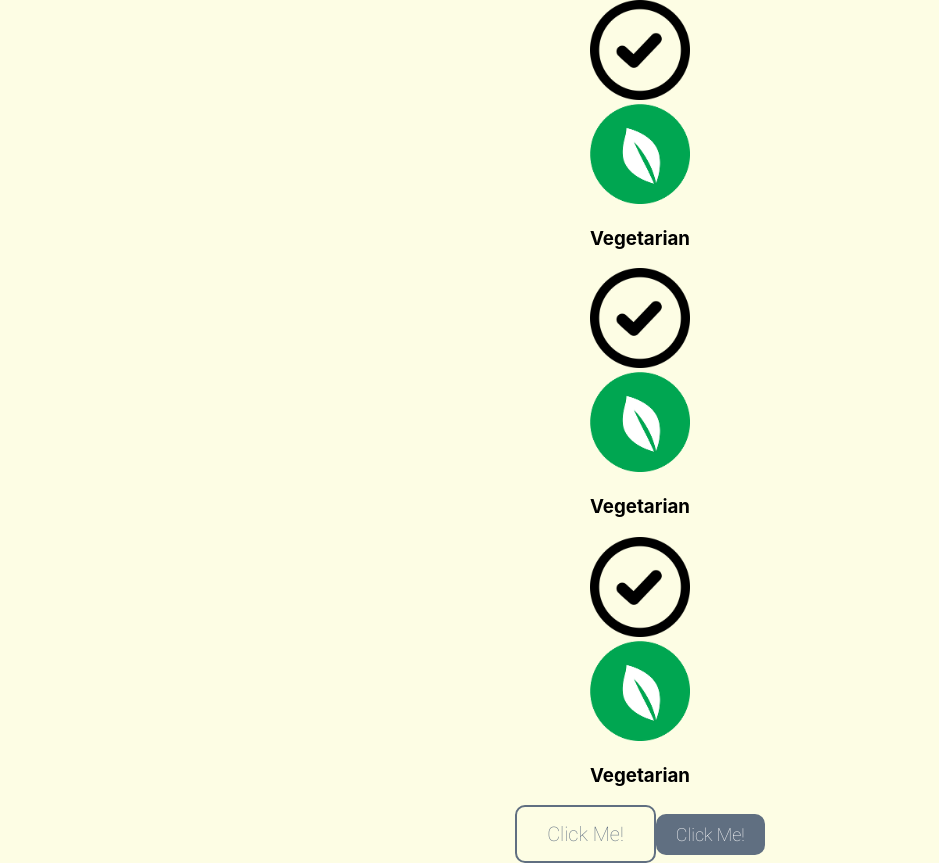
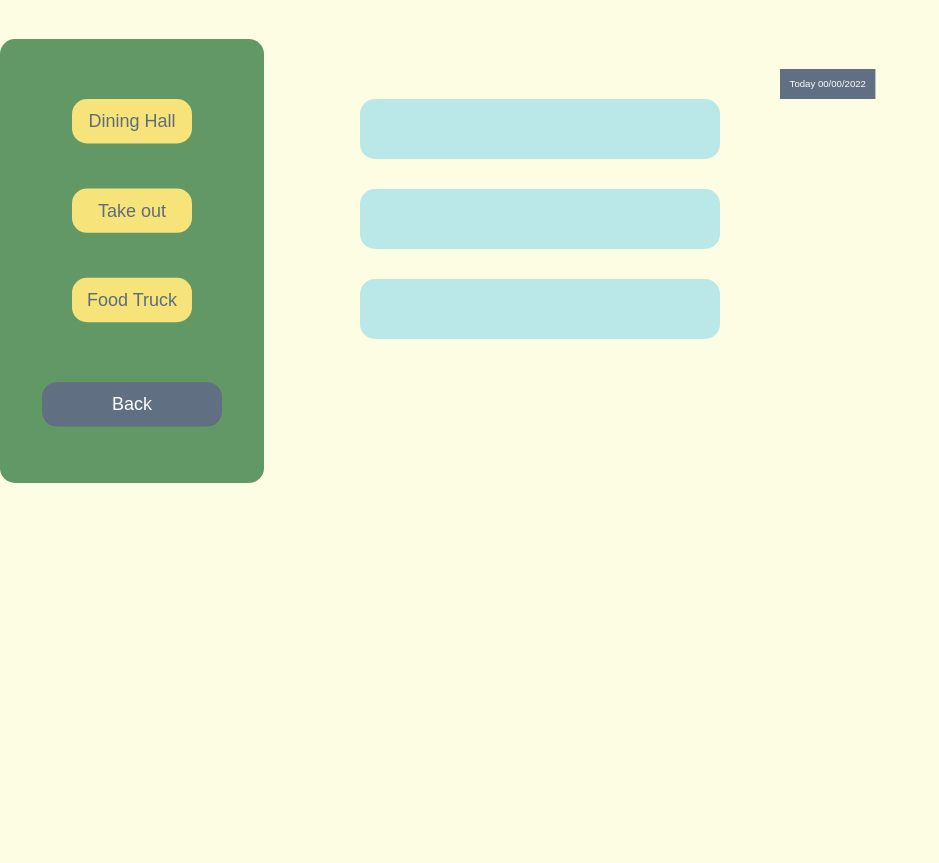
Before and after one commit to clairte/HonestlyDontKnow, a React (Create React App) app in the folder dininghall-enhanced/: page / in a window 1280 px wide. Shown: the whole page, without its empty margins (0-939 px from the left). After the commit the page ends 800 px from the top, so only its background shows below. Built offline with nearby package versions, Linux system fonts and the light colour scheme.

Commit message:
dininghall-main

```diff
--- a/dininghall-enhanced/src/App.js
+++ b/dininghall-enhanced/src/App.js
@@ -1,27 +1,10 @@
-import './App.css';
-import Button from './components/Button.js';
-import PreferenceList from './components/PreferenceList.js';
+import Dining_Halls_Main from './Frontend/Screens/Dining_Halls_Main.js';
+import Dining_Hall_Main from './Frontend/Screens/Dining_Hall_Main.css';
 
-function App() {
-
-  return (
-    <div className="App">
-      <PreferenceList />
-
-      <Button onClick = {() => {console.log("You Clicked On Me!")}}
-      type = "button"
-      buttonStyle = "btn--primary--outline"
-      buttonSize = "btn--large"
-      > Click Me! </Button>
-
-      <Button onClick = {() => {console.log("You Clicked On Me!")}}
-      type = "button"
-      buttonStyle = "btn--main-solid"
-      buttonSize = "btn--medium"
-      > Click Me! </Button>
-
-
-    </div>
+function App()
+{
+  return(
+    <Dining_Halls_Main />
   );
 }
 
--- /dev/null
+++ b/dininghall-enhanced/src/Frontend/Screens/Dining_Hall_Main.css
@@ -0,0 +1,191 @@
+html, body {
+    background-color: #FDFDE4;
+}
+body {
+    transform: scale(0.6);
+    transform-origin: 0 0;
+    margin-top: 69px;
+    margin-bottom: -260px;
+
+ }
+
+.pg-3-buttons {
+    height:700px;
+    display: inline-flex;
+    width:400px;
+    background-color: #619866;
+    text-align: center;
+    display: inline-block;
+    border-radius: 25px;
+    padding:20px;
+
+}
+
+.prompt-gate-button1 {
+    background-color: #F6E379;
+    color: #5F6C7B;
+    font-size: 30px;
+    width: 200px;
+    border: none;
+    outline: none;
+    cursor: pointer;
+    margin-right: 50px;
+    margin-left: 50px;
+    margin-top:80px;
+    border-radius: 25px;
+    padding:20px;
+    margin-bottom: 15px;
+
+
+}
+.prompt-gate-button2 {
+    background-color: #F6E379;
+    color: #5F6C7B;
+    font-size: 30px;
+    width: 200px;
+    border: none;
+    outline: none;
+    cursor: pointer;
+    margin-right: 50px;
+    margin-left: 50px;
+    margin-top: 60px;
+    border-radius: 25px;
+    padding:20px;
+    margin-bottom: 15px;
+
+
+}
+.prompt-gate-button3 {
+    background-color: #F6E379;
+    color: #5F6C7B;
+    font-size: 30px;
+    width: 200px;
+    border: none;
+    outline: none;
+    cursor: pointer;
+    margin-right: 50px;
+    margin-left: 50px;
+    margin-top: 50px;
+    border-radius: 25px;
+    padding:20px;
+    margin-top: 60px;
+}
+.prompt-gate-button4 {
+    background-color: #606F81;
+    color: white;
+    font-size: 30px;
+    width: 300px;
+    border: none;
+    outline: none;
+    cursor: pointer;
+    margin-right: 50px;
+    margin-left: 50px;
+    margin-top: 100px;
+    border-radius: 25px;
+    padding:20px;
+
+}
+
+.dropbtn1{
+    background-color: #BAE8E8;
+    font-size: 30px;
+    width: 600px;
+    border: none;
+    outline: none;
+    cursor: pointer;
+    border-radius: 25px;
+    padding:20px;
+    margin-left: 600px;
+    height: 100px;
+    margin-bottom: 50px;
+}
+.dropbtn2{
+    background-color: #BAE8E8;
+    font-size: 30px;
+    width: 600px;
+    border: none;
+    outline: none;
+    cursor: pointer;
+    border-radius: 25px;
+    padding:20px;
+    margin-left: 600px;
+    height: 100px;
+    margin-bottom: 50px;
+}
+.dropbtn3{
+    background-color: #BAE8E8;
+    font-size: 30px;
+    width: 600px;
+    border: none;
+    outline: none;
+    cursor: pointer;
+    border-radius: 25px;
+    padding:20px;
+    margin-left: 600px;
+    height: 100px;
+}
+.dropbtn1:hover, .dropbtn1:focus{
+    background-color: #2980B9;
+}
+
+.dropbtn2:hover, .dropbtn1:focus{
+    background-color: #2980B9;
+}
+.dropbtn3:hover, .dropbtn1:focus{
+    background-color: #2980B9;
+}
+
+
+
+/* The container <div> - needed to position the dropdown content */
+.dropdown {
+position: relative;
+margin-bottom:-500px;
+
+}
+  /* Style The Dropdown Button */
+  .dropbtn {
+    background-color: #606F81;
+    color: white;
+    padding: 16px;
+    font-size: 16px;
+    border: none;
+    cursor: pointer;
+    position: relative;
+    display: inline-block;
+    margin: 0;
+  }
+
+
+  /* Dropdown Content (Hidden by Default) */
+  .dropdown-content {
+    display: none;
+    position: absolute;
+    background-color: #f9f9f9;
+    min-width: 160px;
+    box-shadow: 0px 8px 16px 0px rgba(0,0,0,0.2);
+    z-index: 1;
+    overflow:auto;
+  }
+
+  /* Links inside the dropdown */
+  .dropdown-content a {
+    color: black;
+    padding: 12px 16px;
+    text-decoration: none;
+    display: block;
+  }
+
+  /* Change color of dropdown links on hover */
+  .dropdown-content a:hover {background-color: #f1f1f1}
+
+
+  /* Change the background color of the dropdown button when the dropdown content is shown */
+  .dropdown:hover .dropbtn {
+    background-color: #606F81;
+  }
+
+.date{
+  margin-left: 1300px;
+  width: 200px;
+}
--- a/dininghall-enhanced/src/Frontend/Screens/Dining_Halls_Main.js
+++ b/dininghall-enhanced/src/Frontend/Screens/Dining_Halls_Main.js
@@ -0,0 +1,34 @@
+import React from 'react';
+
+function Dining_Halls_Main()
+{
+    return(
+        <div id="varied-width">
+            <div class= "pg-sp2 prompt gate">
+                <div class= "date">
+                     <button class="dropbtn">Today 00/00/2022 </button>
+                     <div class= "dropdown-content0">
+                     </div>
+                </div>
+                <div class= "dropdown">
+                    <button class= "dropbtn1"></button>
+                    <button class= "dropbtn2"></button>
+                    <button class= "dropbtn3"></button>
+                    <div class= "dropdown-content">
+                    </div>
+                </div>
+                <div class="pg-3-buttons">
+                    <div>
+                    <button class= "prompt-gate-button1" onclick="PromptGate_sp2(4)">Dining Hall</button>
+                    <button class= "prompt-gate-button2" onclick= "PromptGate_sp2(3)">Take out</button>
+                    <button class= "prompt-gate-button3" onclick= "PromptGate_sp2(2)">Food Truck</button>
+                    <button class= "prompt-gate-button4" onclick="PromptGate_sp2(1)">Back</button>
+                    </div>
+                </div>
+            </div>
+        </div>
+
+    )
+}
+
+export default Dining_Halls_Main;
```
